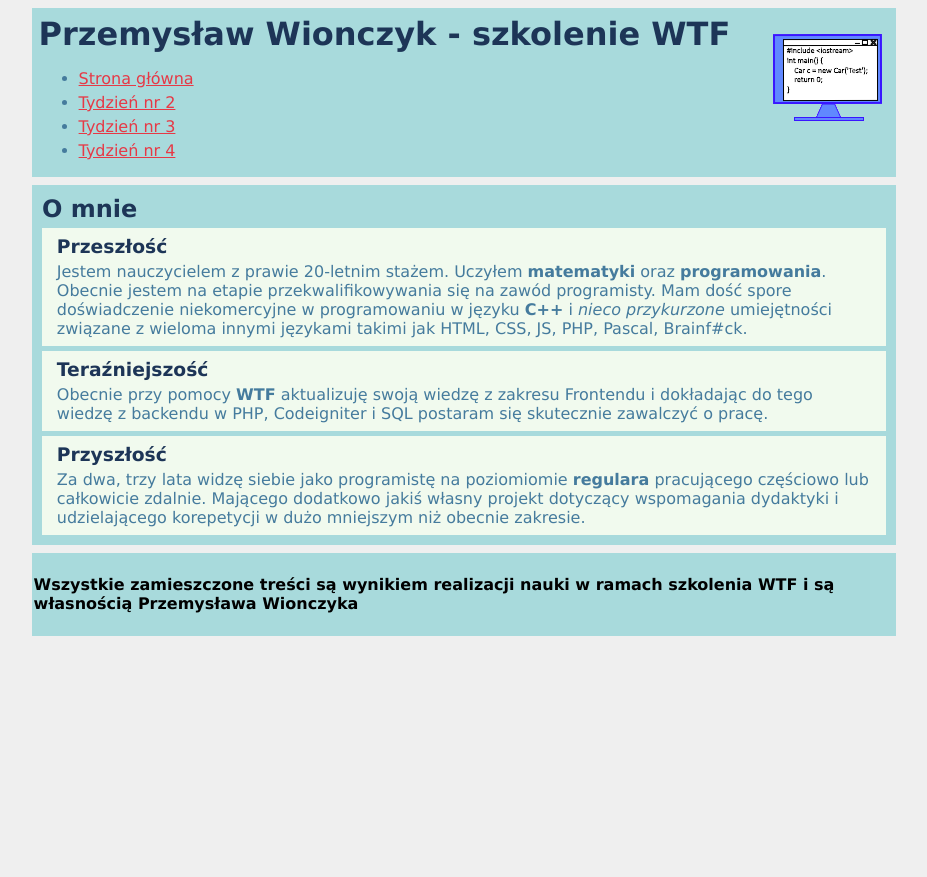
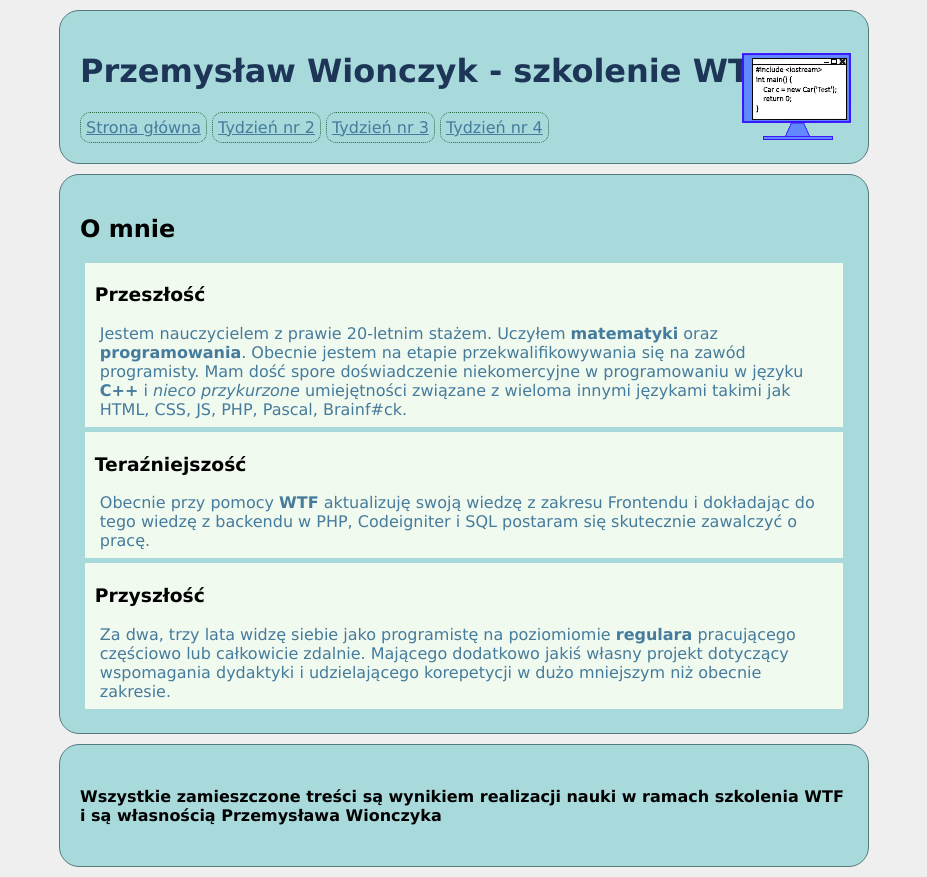
Before and after one commit to pwionczyk/WTF_homepage, a plain HTML site: page index.html in a window 1280 px wide. Shown: the whole page, without its empty margins (176-1103 px from the left). Before the commit the page ends 800 px from the top, so only its background shows below. Drawn offline with Linux system fonts and the light colour scheme.

Commit message:
center and shrink all main blocks & some BEM implementation

```diff
--- a/index.html
+++ b/index.html
@@ -1,60 +1,68 @@
 <!DOCTYPE html>
 <html lang="pl">
-
   <head>
-  <meta charset="UTF-8">
-  <meta name="viewport" content="width=device-width, initial-scale=1.0">
+    <meta charset="UTF-8" />
+    <meta name="viewport" content="width=device-width, initial-scale=1.0" />
     <title>Przemysław Wionczyk - szkolenie WTF</title>
-  <link href="style.css" rel="stylesheet" type="text/css">
+    <link href="style.css" rel="stylesheet" type="text/css" />
   </head>
 
   <body>
-  <header>
-    <img src="ikona.png" alt="ikona z komputerem" style="float: right">
-    <h1 class="header">Przemysław Wionczyk - szkolenie WTF</h1>
+    <header class="site-header">
+      <img class="site-header__icon" src="ikona.png" alt="ikona z komputerem" />
+      <h1 class="site-header__header">Przemysław Wionczyk - szkolenie WTF</h1>
       <nav>
-      <ul>
-        <li><a href="index.html">Strona główna</a></li>
-        <li><a href="week2.html">Tydzień nr 2</a></li>
-        <li><a href="week3.html">Tydzień nr 3</a></li>
-        <li><a href="week4.html">Tydzień nr 4</a></li>
-      </ul>
+          <a class="site-header__link" href="index.html">Strona główna</a>
+          <a class="site-header__link" href="week2.html">Tydzień nr 2</a>
+          <a class="site-header__link" href="week3.html">Tydzień nr 3</a>
+          <a class="site-header__link" href="week4.html">Tydzień nr 4</a>
       </nav>
     </header>
 
-  <main>
-    <section>
-      <h2 class="header">O mnie</h2>
-      <article>
-        <h3 class="header">Przeszłość</h3>
-        <p> Jestem nauczycielem z prawie 20-letnim stażem. Uczyłem <strong>matematyki</strong> oraz
-          <strong>programowania</strong>.
-          Obecnie jestem na etapie przekwalifikowywania się na zawód programisty. Mam dość spore
-          doświadczenie niekomercyjne w programowaniu w języku <strong>C++</strong> i <em>nieco przykurzone</em>
-          umiejętności związane z wieloma innymi językami takimi jak HTML, CSS, JS, PHP, Pascal, Brainf#ck.
+    <main class="main">
+      <section class="section">
+        <h2 class="section__header">O mnie</h2>
+        <article class="article">
+          <h3 class="article__header">Przeszłość</h3>
+          <p class="article__content">
+            Jestem nauczycielem z prawie 20-letnim stażem. Uczyłem
+            <strong>matematyki</strong> oraz <strong>programowania</strong>.
+            Obecnie jestem na etapie przekwalifikowywania się na zawód
+            programisty. Mam dość spore doświadczenie niekomercyjne w
+            programowaniu w języku <strong>C++</strong> i
+            <em>nieco przykurzone</em>
+            umiejętności związane z wieloma innymi językami takimi jak HTML,
+            CSS, JS, PHP, Pascal, Brainf#ck.
           </p>
         </article>
         <article>
           <h3 class="header">Teraźniejszość</h3>
-        <p>Obecnie przy pomocy <strong>WTF</strong> aktualizuję swoją wiedzę z zakresu Frontendu i dokładając do tego
-          wiedzę z backendu w PHP, Codeigniter i SQL postaram się skutecznie zawalczyć o pracę.</p>
+          <p>
+            Obecnie przy pomocy <strong>WTF</strong> aktualizuję swoją wiedzę z
+            zakresu Frontendu i dokładając do tego wiedzę z backendu w PHP,
+            Codeigniter i SQL postaram się skutecznie zawalczyć o pracę.
+          </p>
         </article>
         <article>
           <h3 class="header">Przyszłość</h3>
-        <p>Za dwa, trzy lata widzę siebie jako programistę na poziomiomie <strong>regulara</strong>
-          pracującego częściowo lub całkowicie zdalnie. Mającego dodatkowo jakiś własny projekt
-          dotyczący wspomagania dydaktyki i udzielającego korepetycji w dużo mniejszym niż obecnie zakresie.</p>
+          <p>
+            Za dwa, trzy lata widzę siebie jako programistę na poziomiomie
+            <strong>regulara</strong> pracującego częściowo lub całkowicie
+            zdalnie. Mającego dodatkowo jakiś własny projekt dotyczący
+            wspomagania dydaktyki i udzielającego korepetycji w dużo mniejszym
+            niż obecnie zakresie.
+          </p>
         </article>
       </section>
     </main>
 
-  <footer>
-    <h4>Wszystkie zamieszczone treści są wynikiem realizacji nauki w ramach szkolenia WTF i są własnością Przemysława
-      Wionczyka</h4>
+    <footer class="site-footer">
+      <h4>
+        Wszystkie zamieszczone treści są wynikiem realizacji nauki w ramach
+        szkolenia WTF i są własnością Przemysława Wionczyka
+      </h4>
     </footer>
 
     <script src="scripts.js"></script>
-
   </body>
-
 </html>
--- a/scripts.js
+++ b/scripts.js
@@ -1,2 +1,2 @@
-name = 'Przemysław Wionczyk'
+name = "Przemysław Wionczyk";
 console.log(`Hi, my name is ${name}. I built this site.`);
--- a/style.css
+++ b/style.css
@@ -1,37 +1,80 @@
 body {
-  background-color: #EFEFEF;
+  background-color: #efefef;
   font-family: Verdana;
-  padding: 0 15%;
 }
-header, footer {
+header,
+footer {
   margin: 0.5em;
   padding: 0.1em;
-  background-color: #A8DADC;
+  background-color: #a8dadc;
 }
 main {
   margin: 0.5em;
   padding: 0;
 }
 section {
-  background-color: #A8DADC;
+  background-color: #a8dadc;
   padding: 5px 5px;
   margin: 0;
 }
 article {
-  background-color: #F1FAEE;
+  background-color: #f1faee;
   margin: 0.3em;
   padding: 3px 10px;
 }
-.header {
+.site-header {
+  width: 60vw;
+  margin: 10px auto;
+  position: relative;
+  background-color: #a8dadc;
+  border: 1px solid #567b7c;
+  border-radius: 20px;
+  padding: 20px;
+}
+.site-header__icon {
+  position: absolute;
+  right: 5px;
+  bottom: 5px;
+}
+.site-header__header {
+  font: small-caps bold 2em/3em;
+  color: #1d3557;
+}
+.site-header__link {
+  display: inline-block;
+  border: 1px dotted #266942;
+  padding: 5px;
+  border-radius: 10px;
+  color: #457b9d;
+}
+
+.section {
+  width: 60vw;
+  margin: 10px auto;
+  position: relative;
+  background-color: #a8dadc;
+  border: 1px solid #567b7c;
+  border-radius: 20px;
+  padding: 20px;
+}
+
+.site-footer {
+  width: 60vw;
+  margin: 10px auto;
+  position: relative;
+  background-color: #a8dadc;
+  border: 1px solid #567b7c;
+  border-radius: 20px;
+  padding: 20px;
+}
+
+p,
+li {
   margin: 5px;
-  color: #1D3557;
-}
-p, li {
-  margin: 5px;
-  color: #457B9D;
+  color: #457b9d;
 }
 nav a {
-  color: #E63946;
+  color: #e63946;
 }
 nav a:active {
   text-decoration: none;
```
Lines whose indentation alone changed are shown as unchanged.
